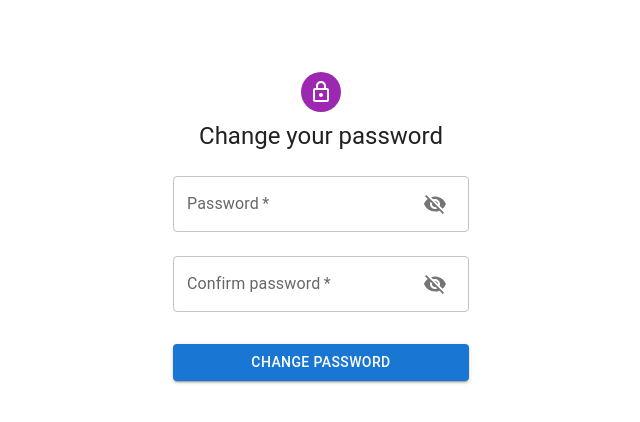
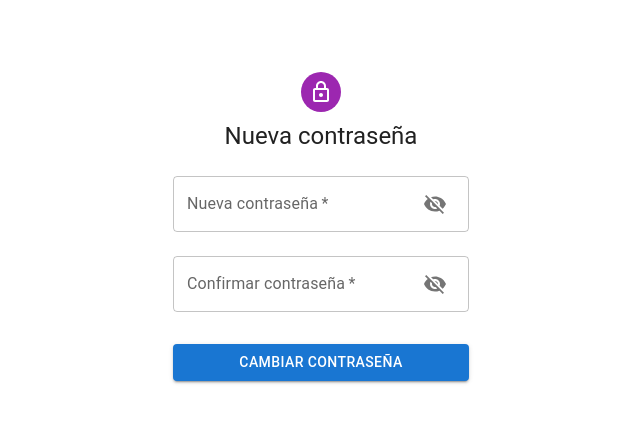
Before and after one commit to OscarRecinosxd/HiddenSpots_Client, a React (Create React App) app: page /new-password/1 in a window 1280 px wide. Shown: the top 422 px of the page, without its empty margins (319-959 px from the left). Built offline with nearby package versions, Linux system fonts and the light colour scheme; the HTML template or start-up script is replaced by a standard one.

Commit message:
Fix: translate messages

```diff
--- a/src/components/ForgotPassword.jsx
+++ b/src/components/ForgotPassword.jsx
@@ -47,7 +47,7 @@ const ForgotPassWordForm = ({ setError, setErrorMessage, setStatus, setSuccessMe
                 required
                 fullWidth
                 id="email"
-                label="Email"
+                label="Correo electrónico"
                 name="email"
                 autoComplete="email"
                 autoFocus
@@ -59,7 +59,7 @@ const ForgotPassWordForm = ({ setError, setErrorMessage, setStatus, setSuccessMe
                 variant="contained"
                 sx={{ mt: 3, mb: 2 }}
             >
-                Send Email
+                Enviar correo
             </LoadingButton>
         </Box>
     )
--- a/src/components/NewPasswordForm.jsx
+++ b/src/components/NewPasswordForm.jsx
@@ -56,7 +56,7 @@ const NewPasswordForm = ({ setError, setErrorMessage, setStatus, setSuccessMessa
                     margin="normal"
                     required
                     name="new_password"
-                    label="Password"
+                    label="Nueva contraseña"
                     type={showPassword ? "text" : "password"}
                     id="new_password"
                     autoComplete="off"
@@ -85,7 +85,7 @@ const NewPasswordForm = ({ setError, setErrorMessage, setStatus, setSuccessMessa
                     margin="normal"
                     required
                     name="confirm_password"
-                    label="Confirm password"
+                    label="Confirmar contraseña"
                     type={showConfirmPassword ? "text" : "password"}
                     id="confirm_password"
                     autoComplete="off"
@@ -116,7 +116,7 @@ const NewPasswordForm = ({ setError, setErrorMessage, setStatus, setSuccessMessa
                         variant="contained"
                         sx={{ mt: 3, mb: 2 }}
                     >
-                        Change Password
+                        Cambiar contraseña
                     </LoadingButton>
                 </Grid>
             </Grid>
--- a/src/pages/ForgotPassword.js
+++ b/src/pages/ForgotPassword.js
@@ -25,12 +25,12 @@ const ForgotPasswordPage = () => {
                         <LockOutlinedIcon />
                     </Avatar>
                     <Typography component="h1" variant="h5">
-                        Recover password
+                        Restablecer contraseña
                     </Typography>
                     {error && <Alert severity="error">{errorMessage}</Alert>}
                     {status === "success" && (
                         <Alert severity="success">
-                            <AlertTitle>Success</AlertTitle>
+                            <AlertTitle>Correcto</AlertTitle>
                             <strong>{successMessage} </strong>
                         </Alert>
                     )}
--- a/src/pages/NewPassword.js
+++ b/src/pages/NewPassword.js
@@ -25,7 +25,7 @@ const NewPasswordPage = () => {
                         <LockOutlinedIcon />
                     </Avatar>
                     <Typography component="h1" variant="h5">
-                        Change your password
+                        Nueva contraseña
                     </Typography>
                     {error && <Alert severity="error">{errorMessage}</Alert>}
                     {status === "success" && (
```
